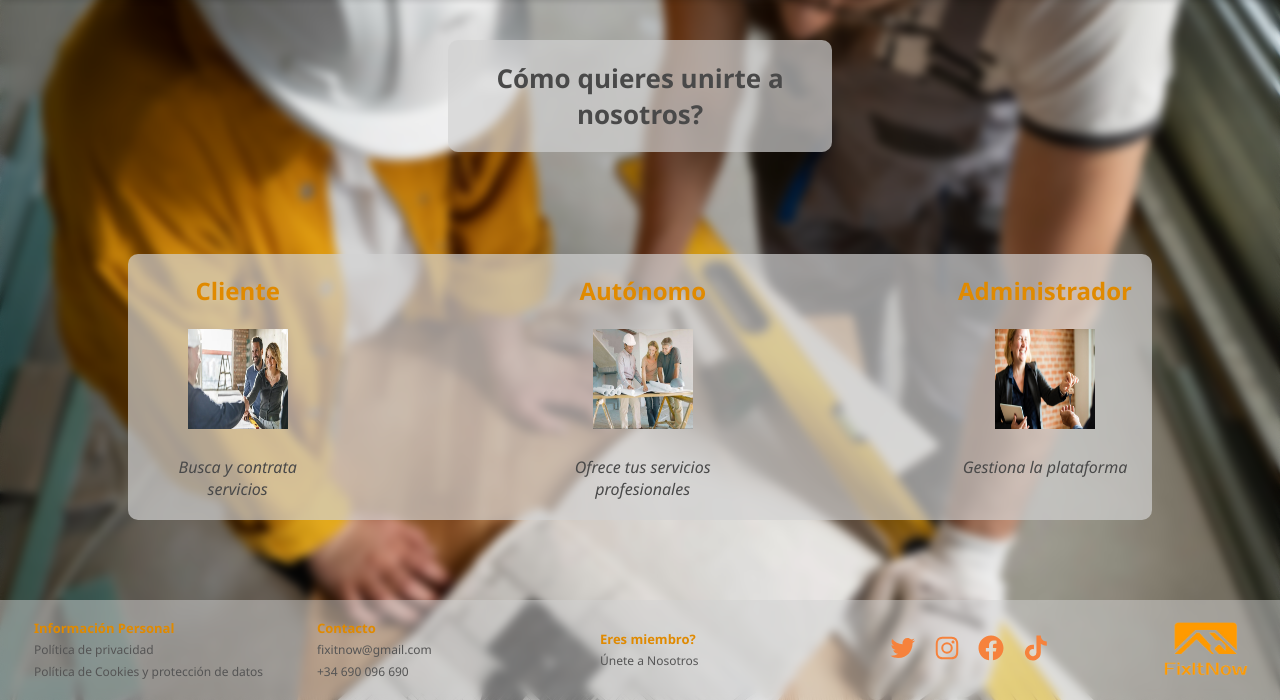
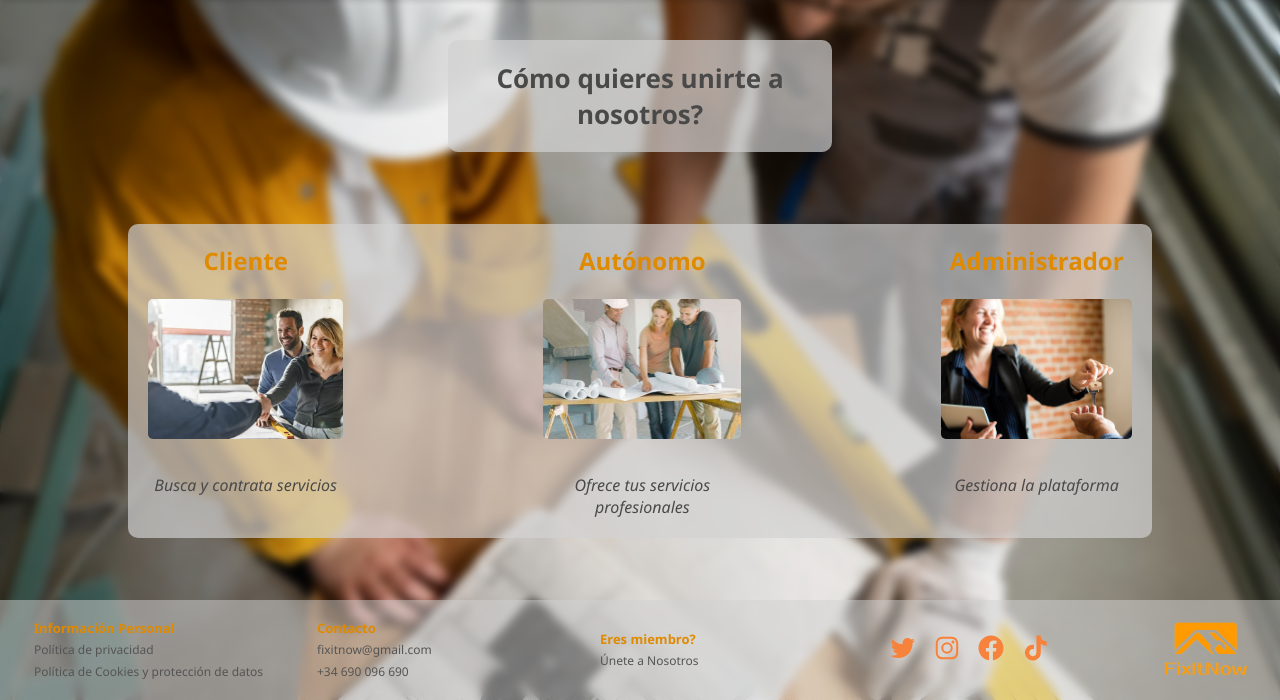
Before and after one commit to Srmata01/ProyectoFinalDAW, a PHP site: page /create_users/index.php in a window 1280 px wide. Shown: the part 100-800 px from the top of the page. Run offline with PHP 8.4, Linux system fonts and the light colour scheme.

Commit message:
fase 1 registro clientes - frontend

```diff
--- a/styles.css
+++ b/styles.css
@@ -217,7 +217,7 @@ header {
     text-align: center;
     border-radius: var(--radius-md);
     width: 80%;
-    margin: 40px auto;
+    margin: 10px auto;
     gap: 100px;
 
 }
@@ -350,6 +350,9 @@ p.option-description{
 }
 
 .option-card .option-image {
-    width: 100px !important;
-    height: 100px !important;
+    width: 100%;
+    height: 140px;
+    object-fit: cover;
+    border-radius: var(--radius-sm);
+    margin-bottom: 0.5rem;
 }
```
